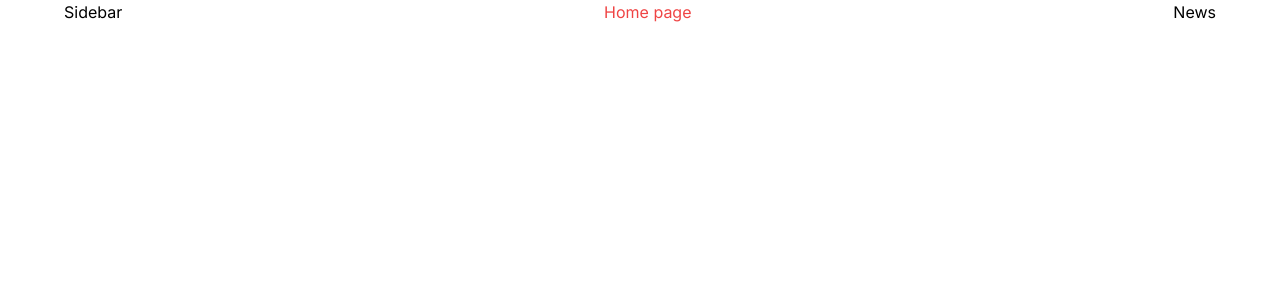
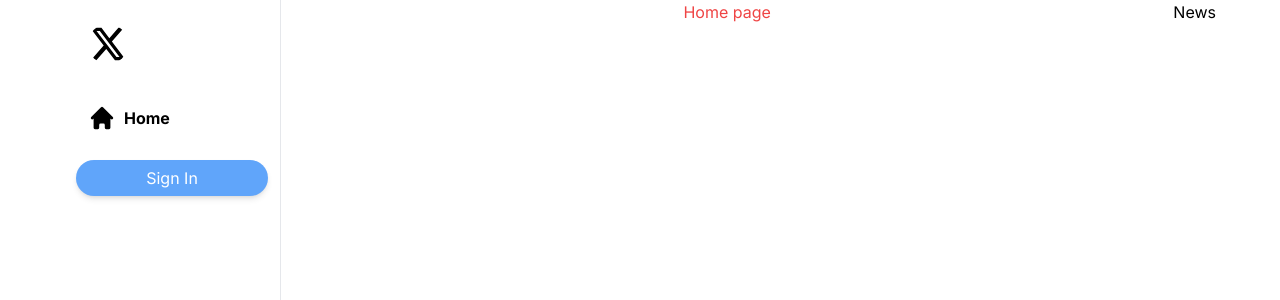
Before and after one commit to ZiggarM/x-next, a Next.js app: page / in a window 1280 px wide. Shown: the top 300 px of the page. Built offline with nearby package versions, Linux system fonts and the light colour scheme.

Commit message:
Modify the sidebar component

```diff
--- a/src/app/layout.js
+++ b/src/app/layout.js
@@ -15,7 +15,7 @@
     <html lang="en">
       <body className={inter.className}>
         <div className="flex justify-between max-w-6xl mx-auto">
-          <div className="">
+          <div className="hidden sm:inline border-r h-screen">
             <Sidebar />
           </div>
           <div className="">{children}</div>
--- a/src/components/Sidebar.jsx
+++ b/src/components/Sidebar.jsx
@@ -1,7 +1,18 @@
-import React from 'react'
+import Link from "next/link";
+import { FaXTwitter } from "react-icons/fa6";
+import { HiHome } from "react-icons/hi";
 
 export default function Sidebar() {
   return (
-    <div>Sidebar</div>
+    <div className="flex flex-col gap-4 p-3">
+        <Link href='/'>
+            <FaXTwitter className="w-16 h-16 cursor-pointer p-3 hover:bg-gray-100 rounded-full transition-all duration-200"/>
+        </Link>
+        <Link href='/' className="flex items-center p-3 hover:bg-gray-100 rounded-full transition-all duration-200 gap-2 w-fit">
+        <HiHome className="w-7 h-7 "/>
+        <span className="font-bold hidden xl:inline">Home</span>
+        </Link>
+        <button className="bg-blue-400 text-white rounded-full  hover:brightness-95 transition-all duration-200 w-48 h-9 shadow-md hidden xl:inline">Sign In</button>
+    </div>
   )
 }
```
Also changed, not shown: package.json (+5 -4 lines), 1 other file (tests, documents, lock files or other folders).
